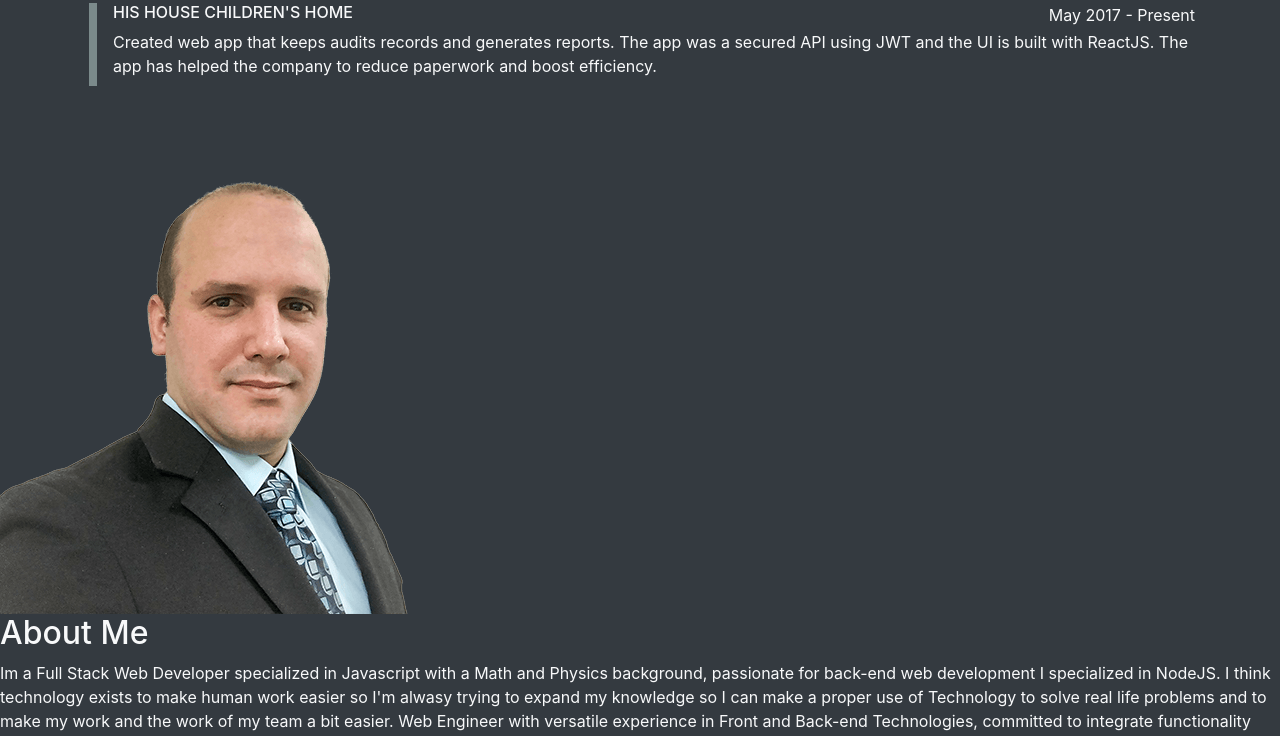
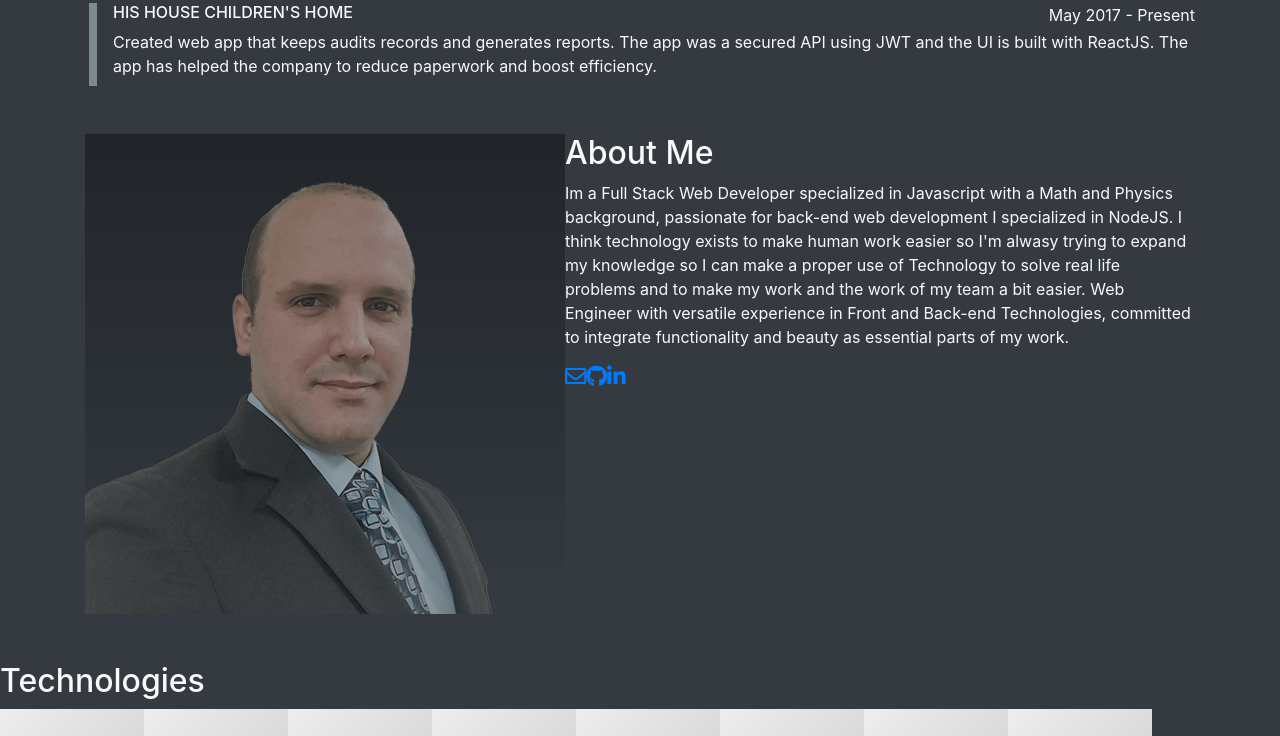
Before and after one commit to mrsantacruz86/mrsantacruz86.github.io, a React (Create React App) app: page / in a window 1280 px wide. Shown: the part 1160-1896 px from the top of the page. Built offline with nearby package versions, Linux system fonts and the light colour scheme.

Commit message:
working on the about me section #3

```diff
--- a/src/App.js
+++ b/src/App.js
@@ -23,14 +23,12 @@ class App extends Component {
           <SideBar />
         </section>
 
-        <section>
-          <div className="content">
-            {/* <Portfolio /> */}
-            <Presentation {...this.state} />
-            <Experience experience={this.state.experience} />
-            <AboutMe {...this.state} />
-            <Skills skills={this.state.skills} />
-          </div>
+        <section className="content">
+          {/* <Portfolio /> */}
+          <Presentation {...this.state} />
+          <Experience experience={this.state.experience} />
+          <AboutMe {...this.state} />
+          <Skills skills={this.state.skills} />
         </section>
       </div>
     );
--- a/src/Components/AboutMe.js
+++ b/src/Components/AboutMe.js
@@ -1,17 +1,33 @@
 import React from 'react';
-import SocialIcons from './SocialIcons';
+import SocialIcon from './SocialIcon';
 import profile from '../images/profile-picture-no-bg.png';
+import Spinner from './Spinner';
 
 const AboutMe = ({ bio, networks }) => {
+  const renderSocialIcons = networks => {
+    if (!networks) {
+      return <Spinner />;
+    }
+    return (
+      <div className="social-section">
+        {networks.map(network => (
+          <SocialIcon network={network} key={network.id} size="lg" />
+        ))}
+      </div>
+    );
+  };
   return (
-    <div className="about-me my-5">
-      <img src={profile} alt="Profile" className="img-responsive" />
-      <div className="block-content">
-        <h2 id="about">About Me</h2>
+    <div className="container">
+      <div className="about-me my-5">
+        <img src={profile} alt="Profile" className="profile-picture" />
+        {/* <div className="profile-picture" /> */}
+        <div className="block-content">
+          <h2 id="about">About Me</h2>
 
-        <p>{bio}</p>
-        <div className="justify-content-md-center">
-          <SocialIcons networks={networks} />
+          <p>{bio}</p>
+          <div className="justify-content-md-center">
+            {renderSocialIcons(networks)}
+          </div>
         </div>
       </div>
     </div>
--- /dev/null
+++ b/src/Components/SocialIcon.js
@@ -0,0 +1,16 @@
+import React from 'react';
+import PropTypes from 'prop-types';
+
+const SocialIcon = ({ network, size }) => {
+  return (
+    <a href={network.link} target="_blank" rel="noopener noreferrer">
+      <i className={`${network.faIcon} fa-${size}`} />
+    </a>
+  );
+};
+
+SocialIcon.propTypes = {
+  network: PropTypes.array.isRequired
+};
+
+export default SocialIcon;
--- a/src/Components/SocialIcons.js
+++ /dev/null
@@ -1,31 +0,0 @@
-import React from "react";
-import PropTypes from "prop-types";
-import Spinner from "./Spinner";
-
-const SocialIcon = ({ network }) => {
-  return (
-    <a href={network.link} target="_blank" rel="noopener noreferrer">
-      <i className={`${network.faIcon} fa-2x`} />
-    </a>
-  );
-};
-
-const SocialIcons = ({ networks }) => {
-  if (!networks) {
-    return <Spinner />;
-  }
-  return (
-    <div className="social-section">
-      {networks.map(network => (
-        <div className="media-link" key={network.id}>
-          <SocialIcon network={network} />
-        </div>
-      ))}
-    </div>
-  );
-};
-SocialIcons.propTypes = {
-  networks: PropTypes.array.isRequired
-};
-
-export default SocialIcons;
--- a/src/styles/custom.scss
+++ b/src/styles/custom.scss
@@ -21,17 +21,22 @@ body {
   color: white;
 }
 
+// About me Styles.
 .about-me {
+  display: flex;
   position: relative;
-  // background-image: url('../images/profile-picture-no-bg.png');
-  background-repeat: no-repeat;
   min-height: 480px;
 }
-.about-me img {
-  // opacity: 0.5;
+.profile-picture {
+  height: 480px;
+  opacity: 0.5;
+  // box-shadow: inset 0 0 0 20px rgba(0, 0, 0, 0.1);
+  background-image: linear-gradient(
+    rgba(0, 0, 0, 0.7) 0%,
+    rgba(0, 0, 0, 0) 95%
+  );
 }
-
-.profile-picture {
+.about-me .block-content {
 }
 
 // Skills Styles
```
Also changed, not shown: public/n-logo.png, public/n-logo.svg.
